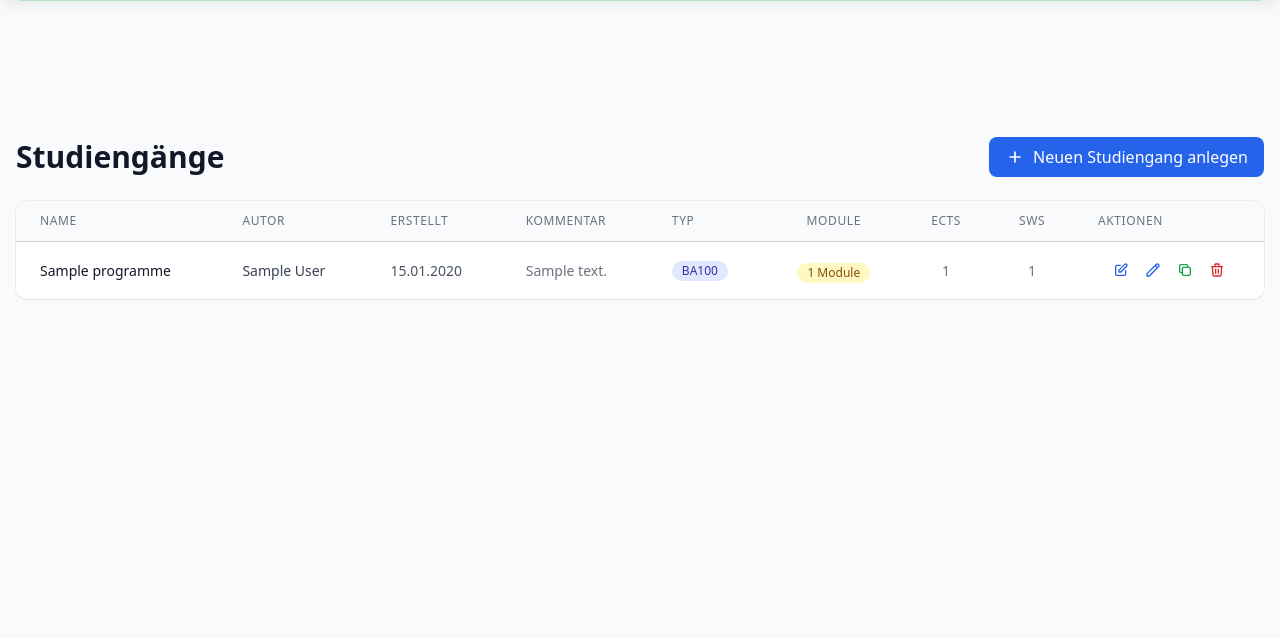
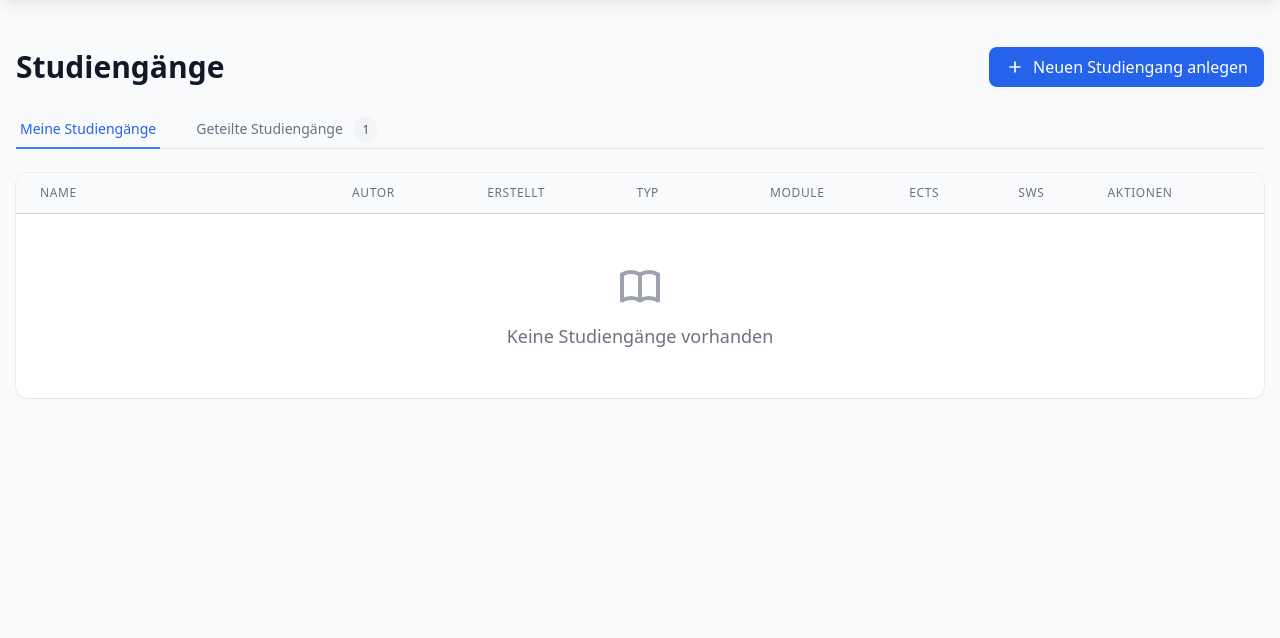
Before and after one commit to jfb-h/programme-designer, a Django app: page /v2/programmes/ in a window 1280 px wide. Shown: the part 73-711 px from the top of the page. After the commit the page ends 472 px from the top, so only its background shows below. Run offline with Django 5.2, Linux system fonts and the light colour scheme; a user stored in the database is signed in; tables that the repository leaves empty hold one stand-in row (values such as "Sample post"); one stand-in notice (Sample message) is shown; some libraries are stand-ins or nearby versions.

Commit message:
public / private

```diff
--- a/studyprogrammes_v2/forms.py
+++ b/studyprogrammes_v2/forms.py
@@ -159,8 +159,14 @@
 
     def __init__(self, *args, **kwargs):
         super().__init__(*args, **kwargs)
-        # Order programmes by name
-        self.fields['programmes'].queryset = Programme.objects.all().order_by('name')
+        # Allow selection of both private and shared programmes
+        user = kwargs.get('initial', {}).get('user')
+        if user:
+            self.fields['programmes'].queryset = Programme.objects.filter(
+                models.Q(user=user) | models.Q(is_shared=True)
+            ).order_by('name')
+        else:
+            self.fields['programmes'].queryset = Programme.objects.all().order_by('name')
 
 
 # Additional form for quick course creation in modules
--- a/studyprogrammes_v2/templates/base.html
+++ b/studyprogrammes_v2/templates/base.html
@@ -58,16 +58,7 @@
         </div>
     </nav>
 
-    <!-- Messages -->
-    {% if messages %}
-        <div class="max-w-7xl mx-auto px-4 mt-4">
-            {% for message in messages %}
-                <div class="p-4 mb-4 rounded-md {% if message.tags == 'error' %}bg-red-50 text-red-800 border border-red-200{% else %}bg-green-50 text-green-800 border border-green-200{% endif %}">
-                    {{ message }}
-                </div>
-            {% endfor %}
-        </div>
-    {% endif %}
+
 
     <!-- Main Content -->
     <main class="max-w-7xl mx-auto px-4 py-8" style="padding-top: 120px;">
--- a/studyprogrammes_v2/templates/studyprogrammes_v2/programme_overview.html
+++ b/studyprogrammes_v2/templates/studyprogrammes_v2/programme_overview.html
@@ -110,37 +110,55 @@
     </button>
   </div>
 
+  <!-- Tab Navigation -->
+  <div class="border-b border-gray-200">
+    <nav class="-mb-px flex space-x-8">
+      <a href="?tab=my" class="{% if current_tab == 'my' %}border-primary-500 text-primary-600{% else %}border-transparent text-gray-500 hover:text-gray-700 hover:border-gray-300{% endif %} whitespace-nowrap py-2 px-1 border-b-2 font-medium text-sm">
+        Meine Studiengänge
+        {% if my_programmes_count %}
+          <span class="ml-2 bg-gray-100 text-gray-600 rounded-full px-2 py-1 text-xs">{{ my_programmes_count }}</span>
+        {% endif %}
+      </a>
+      <a href="?tab=shared" class="{% if current_tab == 'shared' %}border-primary-500 text-primary-600{% else %}border-transparent text-gray-500 hover:text-gray-700 hover:border-gray-300{% endif %} whitespace-nowrap py-2 px-1 border-b-2 font-medium text-sm">
+        Geteilte Studiengänge
+        {% if shared_programmes_count %}
+          <span class="ml-2 bg-gray-100 text-gray-600 rounded-full px-2 py-1 text-xs">{{ shared_programmes_count }}</span>
+        {% endif %}
+      </a>
+    </nav>
+  </div>
+
   <!-- Programme Table -->
   <div class="bg-white shadow-sm ring-1 ring-gray-900/5 rounded-xl overflow-hidden">
-    <table class="min-w-full divide-y divide-gray-300">
+    <table class="min-w-full divide-y divide-gray-300 table-fixed">
       <thead class="bg-gray-50">
         <tr>
-          <th class="px-6 py-3 text-left text-xs font-medium text-gray-500 uppercase tracking-wider">
+          <th class="px-6 py-3 text-left text-xs font-medium text-gray-500 uppercase tracking-wider w-1/4">
             <a href="?sort=name" class="hover:text-gray-700">Name</a>
           </th>
-          <th class="px-6 py-3 text-left text-xs font-medium text-gray-500 uppercase tracking-wider">Autor</th>
-          <th class="px-6 py-3 text-left text-xs font-medium text-gray-500 uppercase tracking-wider">
+          <th class="px-6 py-3 text-left text-xs font-medium text-gray-500 uppercase tracking-wider w-24">Autor</th>
+          <th class="px-6 py-3 text-left text-xs font-medium text-gray-500 uppercase tracking-wider w-20">
             <a href="?sort=created" class="hover:text-gray-700">Erstellt</a>
           </th>
-          <th class="px-6 py-3 text-left text-xs font-medium text-gray-500 uppercase tracking-wider">Kommentar</th>
-          <th class="px-6 py-3 text-left text-xs font-medium text-gray-500 uppercase tracking-wider">Typ</th>
-          <th class="px-6 py-3 text-center text-xs font-medium text-gray-500 uppercase tracking-wider">Module</th>
-          <th class="px-6 py-3 text-center text-xs font-medium text-gray-500 uppercase tracking-wider">ECTS</th>
-          <th class="px-6 py-3 text-center text-xs font-medium text-gray-500 uppercase tracking-wider">SWS</th>
-          <th class="px-6 py-3 text-left text-xs font-medium text-gray-500 uppercase tracking-wider">Aktionen</th>
+
+          <th class="px-6 py-3 text-left text-xs font-medium text-gray-500 uppercase tracking-wider w-20">Typ</th>
+          <th class="px-6 py-3 text-center text-xs font-medium text-gray-500 uppercase tracking-wider w-20">Module</th>
+          <th class="px-6 py-3 text-center text-xs font-medium text-gray-500 uppercase tracking-wider w-16">ECTS</th>
+          <th class="px-6 py-3 text-center text-xs font-medium text-gray-500 uppercase tracking-wider w-16">SWS</th>
+          <th class="px-6 py-3 text-left text-xs font-medium text-gray-500 uppercase tracking-wider w-32">Aktionen</th>
         </tr>
       </thead>
       <tbody class="bg-white divide-y divide-gray-200">
         {% for programme in programmes %}
         <tr class="hover:bg-gray-50">
-          <td class="px-6 py-4 whitespace-nowrap text-sm font-medium text-gray-900">
+          <td class="px-6 py-4 text-sm font-medium text-gray-900 w-1/4">
             <div class="flex items-center space-x-2">
-              <span class="truncate max-w-48 block" title="{{ programme.name }}">{{ programme.name }}</span>
+              <span class="truncate block" title="{{ programme.name }}">{{ programme.name }}</span>
             </div>
           </td>
-          <td class="px-6 py-4 whitespace-nowrap text-sm text-gray-500">
+          <td class="px-6 py-4 text-sm text-gray-500 w-24">
             {% if programme.user %}
-              <span class="text-gray-700">
+              <span class="text-gray-700 truncate block">
                 {% if programme.user.first_name and programme.user.last_name %}
                   {{ programme.user.first_name }} {{ programme.user.last_name }}
                 {% else %}
@@ -151,29 +169,23 @@
               <span class="text-gray-400 italic">Unbekannt</span>
             {% endif %}
           </td>
-          <td class="px-6 py-4 whitespace-nowrap text-sm text-gray-500">
+          <td class="px-6 py-4 text-sm text-gray-500 w-20">
             <span class="text-gray-600">{{ programme.created_at|date:"d.m.Y" }}</span>
           </td>
-          <td class="px-6 py-4 text-sm text-gray-500">
-            {% if programme.comment %}
-              <span class="truncate max-w-24 block" title="{{ programme.comment }}">{{ programme.comment|truncatechars:30 }}</span>
-            {% else %}
-              <span class="text-gray-400 italic">Kein Kommentar</span>
-            {% endif %}
-          </td>
-          <td class="px-6 py-4 whitespace-nowrap text-sm text-gray-500">
+
+          <td class="px-6 py-4 text-sm text-gray-500 w-20">
             <span class="inline-flex items-center px-2.5 py-0.5 rounded-full text-xs font-medium bg-indigo-100 text-indigo-800">
               {{ programme.programme_type|programme_type_short }}
             </span>
           </td>
-          <td class="px-6 py-4 whitespace-nowrap text-center">
+          <td class="px-6 py-4 text-center w-20">
             <span class="inline-flex items-center px-2.5 py-0.5 rounded-full text-xs font-medium bg-yellow-100 text-yellow-800">
               {{ programme.modules.count }} Module
             </span>
           </td>
-          <td class="px-6 py-4 whitespace-nowrap text-sm text-gray-500 text-center font-medium">{{ programme.total_ects }}</td>
-          <td class="px-6 py-4 whitespace-nowrap text-sm text-gray-500 text-center font-medium">{{ programme.total_sws }}</td>
-          <td class="px-6 py-4 whitespace-nowrap text-sm font-medium">
+          <td class="px-6 py-4 text-sm text-gray-500 text-center font-medium w-16">{{ programme.total_ects }}</td>
+          <td class="px-6 py-4 text-sm text-gray-500 text-center font-medium w-16">{{ programme.total_sws }}</td>
+          <td class="px-6 py-4 text-sm font-medium w-32">
             <div class="flex space-x-2 justify-center">
               <!-- Detail/Edit Button -->
               <a href="{% url 'v2_programme_detail' programme.id %}" class="text-primary-600 hover:text-primary-900 transition-colors p-1 hover:bg-primary-50 rounded" title="Details/Bearbeiten">
@@ -201,6 +213,20 @@
                 </button>
               </form>
 
+              <!-- Share Button (only for own programmes) -->
+              {% if current_tab == 'my' and programme.user == request.user %}
+                <form method="post" class="inline">
+                  {% csrf_token %}
+                  <input type="hidden" name="action" value="share">
+                  <input type="hidden" name="programme_id" value="{{ programme.id }}">
+                  <button type="submit" class="text-blue-600 hover:text-blue-900 transition-colors bg-transparent border-none cursor-pointer p-1 hover:bg-blue-50 rounded" title="Teilen">
+                    <svg class="w-4 h-4" fill="none" stroke="currentColor" viewBox="0 0 24 24">
+                      <path stroke-linecap="round" stroke-linejoin="round" stroke-width="2" d="M8.684 13.342C8.886 12.938 9 12.482 9 12c0-.482-.114-.938-.316-1.342m0 2.684a3 3 0 110-2.684m0 2.684l6.632 3.316m-6.632-6l6.632-3.316m0 0a3 3 0 105.367-2.684 3 3 0 00-5.367 2.684zm0 9.316a3 3 0 105.367 2.684 3 3 0 00-5.367-2.684z"></path>
+                    </svg>
+                  </button>
+                </form>
+              {% endif %}
+
               <!-- Delete Button -->
               <form method="post" action="{% url 'v2_delete_programme' programme.id %}" class="inline" onsubmit="return confirm('Studiengang {{ programme.name }} wirklich löschen?')">
                 {% csrf_token %}
@@ -215,7 +241,7 @@
         </tr>
         {% empty %}
         <tr>
-          <td colspan="7" class="px-6 py-12 text-center text-gray-500">
+          <td colspan="8" class="px-6 py-12 text-center text-gray-500">
             <div class="flex flex-col items-center space-y-3">
               <svg class="w-12 h-12 text-gray-400" fill="none" stroke="currentColor" viewBox="0 0 24 24">
                 <path stroke-linecap="round" stroke-linejoin="round" stroke-width="2" d="M12 6.253v13m0-13C10.832 5.477 9.246 5 7.5 5S4.168 5.477 3 6.253v13C4.168 18.477 5.754 18 7.5 18s3.332.477 4.5 1.253m0-13C13.168 5.477 14.754 5 16.5 5c1.747 0 3.332.477 4.5 1.253v13C19.832 18.477 18.246 18 16.5 18c-1.746 0-3.332.477-4.5 1.253"></path>
--- a/studyprogrammes_v2/views.py
+++ b/studyprogrammes_v2/views.py
@@ -9,7 +9,20 @@
 
 @login_required
 def course_overview(request):
-    """Overview of all courses with ability to add/edit."""
+    """Overview of all courses with ability to add/edit and share."""
+    from django.utils import timezone
+
+    # Handle tab selection
+    current_tab = request.GET.get('tab', 'my')
+
+    # Get courses based on tab
+    if current_tab == 'shared':
+        # Show shared courses (courses where is_shared=True)
+        courses = Course.objects.filter(is_shared=True)
+    else:
+        # Show user's own courses
+        courses = Course.objects.filter(user=request.user, is_shared=False)
+
     # Handle sorting
     sort_by = request.GET.get('sort', 'name')
     sort_order = request.GET.get('order', 'asc')
@@ -23,7 +36,11 @@
     if sort_order == 'desc':
         sort_by = f'-{sort_by}'
 
-    courses = Course.objects.all().order_by(sort_by)
+    courses = courses.order_by(sort_by)
+
+    # Get counts for tab badges
+    my_courses_count = Course.objects.filter(user=request.user, is_shared=False).count()
+    shared_courses_count = Course.objects.filter(is_shared=True).count()
 
     form = CourseForm()
     edit_course = None
@@ -46,10 +63,13 @@
                         ects=original_course.ects,
                         sws=original_course.sws,
                         max_participants=original_course.max_participants,
-                        discipline=original_course.discipline
+                        discipline=original_course.discipline,
+                        user=request.user,  # Set to current user
+                        is_shared=False,  # Copies are always private initially
                     )
                     # Copy many-to-many relationships (LPO relevance)
                     copied_course.lpo_relevance.set(original_course.lpo_relevance.all())
+                    messages.success(request, f'Kurs "{original_course.name}" wurde kopiert.')
 
                 except Course.DoesNotExist:
                     messages.error(request, 'Kurs nicht gefunden!')
@@ -58,6 +78,39 @@
                 return_url = request.POST.get('return_url') or request.GET.get('return_url')
                 if return_url:
                     return redirect(return_url)
+                return redirect('v2_course_overview')
+
+        elif action == 'share':
+            # Handle course sharing
+            course_id = request.POST.get('course_id')
+            if course_id:
+                try:
+                    course = Course.objects.get(id=course_id, user=request.user)
+                    if not course.is_shared:
+                        # Create a shared copy
+                        shared_course = Course.objects.create(
+                            name=course.name,
+                            description=course.description,
+                            semester=course.semester,
+                            course_type=course.course_type,
+                            ects=course.ects,
+                            sws=course.sws,
+                            max_participants=course.max_participants,
+                            discipline=course.discipline,
+                            user=course.user,  # Keep original user
+                            is_shared=True,
+                            shared_by=request.user,
+                            shared_at=timezone.now(),
+                            original_course=course
+                        )
+                        # Copy many-to-many relationships
+                        shared_course.lpo_relevance.set(course.lpo_relevance.all())
+                        messages.success(request, f'Kurs "{course.name}" wurde geteilt.')
+                    else:
+                        messages.info(request, 'Dieser Kurs ist bereits geteilt.')
+
+                except Course.DoesNotExist:
+                    messages.error(request, 'Kurs nicht gefunden oder Sie haben keine Berechtigung!')
                 return redirect('v2_course_overview')
 
         else:
@@ -72,7 +125,14 @@
                 form = CourseForm(request.POST)
 
             if form.is_valid():
-                form.save()
+                course = form.save(commit=False)
+                # Always set user for new courses (when pk is None)
+                if course.pk is None:
+                    course.user = request.user
+                    course.is_shared = False  # New courses are private by default
+                course.save()
+                # Save many-to-many relationships
+                form.save_m2m()
 
                 # Check if there's a return URL
                 return_url = request.POST.get('return_url') or request.GET.get('return_url')
@@ -92,6 +152,9 @@
         'edit_course': edit_course,
         'current_sort': request.GET.get('sort', 'name'),
         'current_order': request.GET.get('order', 'asc'),
+        'current_tab': current_tab,
+        'my_courses_count': my_courses_count,
+        'shared_courses_count': shared_courses_count,
         'return_url': request.GET.get('return_url'),
     })
 
@@ -132,15 +195,32 @@
 
 @login_required
 def programme_overview(request):
-    """Overview of all programmes with ability to add/edit."""
+    """Overview of all programmes with ability to add/edit and share."""
+    from django.utils import timezone
+
+    # Handle tab selection
+    current_tab = request.GET.get('tab', 'my')
+
+    # Get programmes based on tab
+    if current_tab == 'shared':
+        # Show shared programmes (programmes where is_shared=True)
+        programmes = Programme.objects.filter(is_shared=True).order_by('name')
+    else:
+        # Show user's own programmes
+        programmes = Programme.objects.filter(user=request.user, is_shared=False).order_by('name')
+
     # Handle sorting
-    sort_param = request.GET.get('sort', 'name')  # Default to name sorting
+    sort_param = request.GET.get('sort', 'name')
     if sort_param == 'name':
-        programmes = Programme.objects.all().order_by('name')
+        programmes = programmes.order_by('name')
     elif sort_param == 'created':
-        programmes = Programme.objects.all().order_by('-created_at')  # Most recent first
+        programmes = programmes.order_by('-created_at')
     else:
-        programmes = Programme.objects.all().order_by('name')  # Fallback to name
+        programmes = programmes.order_by('name')
+
+    # Get counts for tab badges
+    my_programmes_count = Programme.objects.filter(user=request.user, is_shared=False).count()
+    shared_programmes_count = Programme.objects.filter(is_shared=True).count()
 
     form = ProgrammeForm()
     edit_programme = None
@@ -159,15 +239,43 @@
                         name=f"{original_programme.name} (Kopie)",
                         comment=original_programme.comment,
                         programme_type=original_programme.programme_type,
-                        user=request.user,  # Set to current user, not original
-                        is_public=original_programme.is_public,
-                        order=original_programme.order
+                        user=request.user,  # Set to current user
+                        is_shared=False,  # Copies are always private initially
                     )
                     # Copy many-to-many relationships (modules)
                     copied_programme.modules.set(original_programme.modules.all())
+                    messages.success(request, f'Studiengang "{original_programme.name}" wurde kopiert.')
 
                 except Programme.DoesNotExist:
                     messages.error(request, 'Studiengang nicht gefunden!')
+                return redirect('v2_programme_overview')
+
+        elif action == 'share':
+            # Handle programme sharing
+            programme_id = request.POST.get('programme_id')
+            if programme_id:
+                try:
+                    programme = Programme.objects.get(id=programme_id, user=request.user)
+                    if not programme.is_shared:
+                        # Create a shared copy
+                        shared_programme = Programme.objects.create(
+                            name=programme.name,
+                            comment=programme.comment,
+                            programme_type=programme.programme_type,
+                            user=programme.user,  # Keep original user
+                            is_shared=True,
+                            shared_by=request.user,
+                            shared_at=timezone.now(),
+                            original_programme=programme
+                        )
+                        # Copy many-to-many relationships (modules)
+                        shared_programme.modules.set(programme.modules.all())
+                        messages.success(request, f'Studiengang "{programme.name}" wurde geteilt.')
+                    else:
+                        messages.info(request, 'Dieser Studiengang ist bereits geteilt.')
+
+                except Programme.DoesNotExist:
+                    messages.error(request, 'Studiengang nicht gefunden oder Sie haben keine Berechtigung!')
                 return redirect('v2_programme_overview')
 
         else:
@@ -186,6 +294,7 @@
                 # Always set user for new programmes (when pk is None)
                 if programme.pk is None:
                     programme.user = request.user
+                    programme.is_shared = False  # New programmes are private by default
                 programme.save()
                 return redirect('v2_programme_overview')
 
@@ -199,6 +308,9 @@
         'programmes': programmes,
         'form': form,
         'edit_programme': edit_programme,
+        'current_tab': current_tab,
+        'my_programmes_count': my_programmes_count,
+        'shared_programmes_count': shared_programmes_count,
     })
 
 
```
Also changed, not shown: studyprogrammes_v2/models.py (+12 -0 lines), studyprogrammes_v2/templates/studyprogrammes_v2/course_overview.html (+32 -0 lines), studyprogrammes_v2/migrations/0016_course_is_shared_course_original_course_and_more.py (added).
